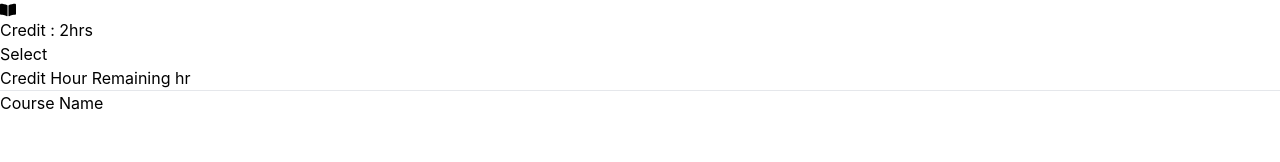
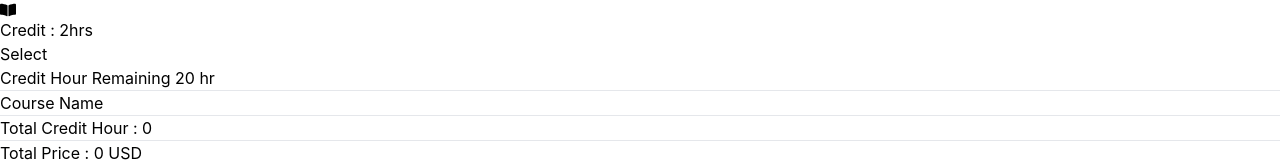
Before and after one commit to ibrahim-khalil0/course-registration, a React (Vite) app: page / in a window 1280 px wide. Shown: the part 3978-4140 px from the top of the page. Before the commit the page ends 4093 px from the top, so only its background shows below. Built offline with nearby package versions, Linux system fonts and the light colour scheme.

Commit message:
total credit time, remaining credit time and total price added on sidebar

```diff
--- a/public/course.json
+++ b/public/course.json
@@ -36,7 +36,7 @@
     },
     {
       "image": "https://i.ibb.co/GWyszVd/Rectangle-2-5.png",
-      "title": "Introduction to C++ for DSA",
+      "title": "Software Engineering",
       "details": "This course provides a comprehensive overview of the software development process, including requirements analysis, design, coding, testing, and maintenance. Students will learn",
       "price": 23000,
       "credit_time": 2
--- a/src/App.jsx
+++ b/src/App.jsx
@@ -8,10 +8,32 @@ import { useState } from 'react'
 
 function App() {
   const [selected, setSelected] = useState([])
+  const [credit, setCredit] = useState(0)
+  const [remainingCredit, setRemainingCredit] = useState(20)
+  const [totalPrice, setTotalPrice] = useState(0)
 
-  const handleSelected = course => {
-    const newCourse = [...selected, course]
-    setSelected(newCourse)
+  const handleSelected = (title, price, credit_time) => {
+    if(!selected.includes(title)){
+      if(credit + credit_time <= 20){
+        const newCourse = [...selected, title]
+        setSelected(newCourse)
+
+        const totalCreditTime = credit + credit_time
+        setCredit(totalCreditTime)
+
+        const remainingCreditTime = remainingCredit - credit_time
+        setRemainingCredit(remainingCreditTime)
+
+        const newPrice = totalPrice + price
+        setTotalPrice(newPrice)
+      }
+      else{
+        alert('no credit')
+      }
+    }
+    else{
+      alert('already added')
+    }
   }
 
   return (
@@ -20,7 +42,11 @@ function App() {
 
       <main className='w-[90%] mx-auto flex gap-6'>
         <Courses selectedCourse={handleSelected}></Courses>
-        <Sidebar selected={selected}></Sidebar>
+        <Sidebar selected={selected}
+        creditTime={credit}
+        remainingCredit={remainingCredit}
+        totalPrice={totalPrice}
+        ></Sidebar>
       </main>
     </>
   )
--- a/src/components/Course/Course.jsx
+++ b/src/components/Course/Course.jsx
@@ -14,7 +14,7 @@ const Course = ({course, selectedCourse}) => {
                 <span><FaBookOpen></FaBookOpen></span>
                 <span>Credit : {credit_time}hrs</span>
             </div>
-            <button onClick={ () => selectedCourse(title)} className='bg-[#2F80ED] w-full text-white rounded-xl py-2 font-semibold text-lg'>Select</button>
+            <button onClick={ () => selectedCourse(title, price, credit_time)} className='bg-[#2F80ED] w-full text-white rounded-xl py-2 font-semibold text-lg'>Select</button>
         </div>
     );
 };
--- a/src/components/SideBar/Sidebar.jsx
+++ b/src/components/SideBar/Sidebar.jsx
@@ -1,10 +1,10 @@
 import Selected from "../Selected/Selected";
 
-const Sidebar = ({selected}) => {
+const Sidebar = ({selected, creditTime, remainingCredit, totalPrice}) => {
     return (
         <div className="w-[25%]">
             <div className="bg-white rounded-lg p-4">
-                <h1 className="text-lg font-bold text-[#2F80ED]">Credit Hour Remaining  hr</h1>
+                <h1 className="text-lg font-bold text-[#2F80ED]">Credit Hour Remaining {remainingCredit} hr</h1>
                 <hr className="my-5"/>
                 <h2 className="text-xl font-bold mb-6">Course Name</h2>
                 {
@@ -14,6 +14,10 @@ const Sidebar = ({selected}) => {
                     idx={idx}
                     ></Selected>)
                 }
+                <hr className="my-5"/>
+                <h3>Total Credit Hour : {creditTime}</h3>
+                <hr className="my-5"/>
+                <h1>Total Price : {totalPrice} USD</h1>
             </div>
         </div>
     );
```
